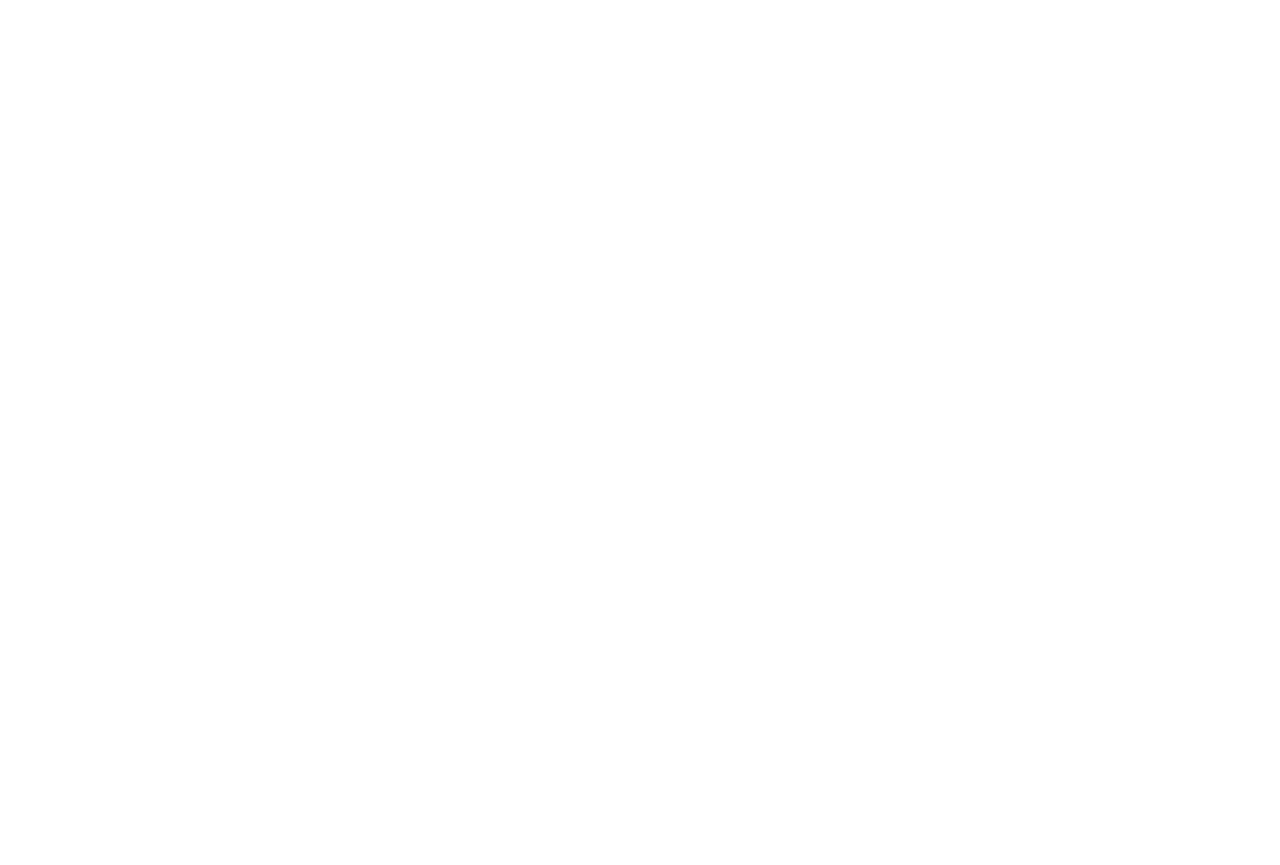
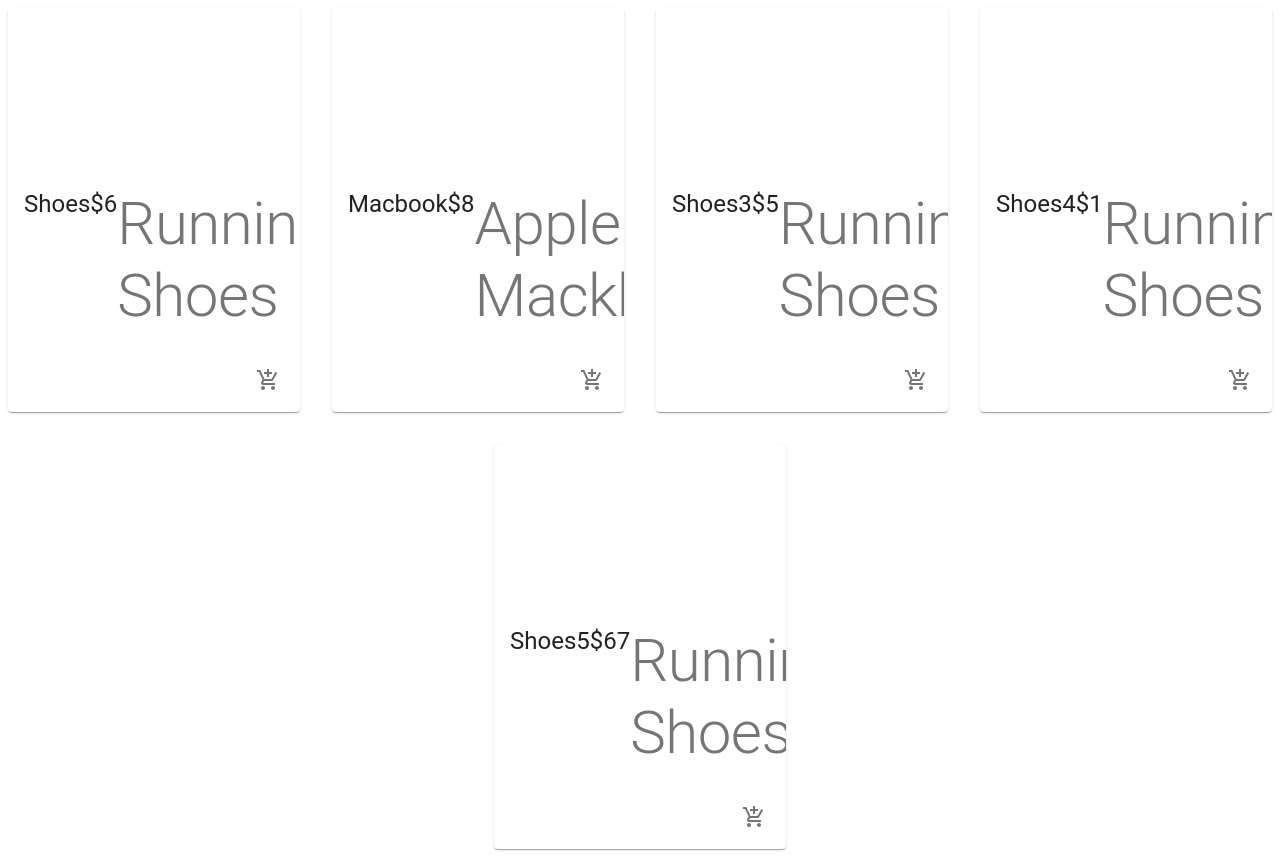
Before and after one commit to mrsuber/Ecomerce-web-project, a React (Create React App) app in the folder frontend/: page / in a window 1280 px wide. Before the commit the page ends 800 px from the top, so only its background shows below. Built offline with nearby package versions, Linux system fonts and the light colour scheme.

Commit message:
the product page is returning products

```diff
--- a/frontend/src/App.js
+++ b/frontend/src/App.js
@@ -1,9 +1,9 @@
 import "./styles/App.css"
-
+import Products from "./components/products/Products"
 function App(){
   return(
       <div>
-
+          <Products/>
       </div>
 
   )
--- /dev/null
+++ b/frontend/src/components/products/Products.jsx
@@ -0,0 +1,29 @@
+import React from 'react'
+import {Grid} from "@material-ui/core"
+import Product from './product/Product'
+
+const products=[
+  {id:1,name:"Shoes",description:"Running Shoes",price:"$6"},
+  {id:2,name:"Macbook",description:"Apple Mackbook",price:"$8"},
+  {id:3,name:"Shoes3",description:"Running Shoes",price:"$5"},
+  {id:4,name:"Shoes4",description:"Running Shoes",price:"$1"},
+  {id:5,name:"Shoes5",description:"Running Shoes",price:"$67"},
+]
+
+const Products=()=>{
+  return(
+    <main>
+      <Grid container justify="center" spacing={4}>
+        {products.map((product)=>(
+          <Grid item key={product.id} xs={12} xm={6} md={4} lg={3}>
+            <Product product={product} />
+          </Grid>
+        ) )}
+      </Grid>
+
+    </main>
+  )
+
+}
+
+export default Products
--- /dev/null
+++ b/frontend/src/components/products/product/Product.jsx
@@ -0,0 +1,34 @@
+import React from 'react'
+import {Card,CardMedia,CardContent,CardActions,Typography,IconButton} from '@material-ui/core';
+import {AddShoppingCart} from '@material-ui/icons'
+import useStyles from './styles'
+
+const Product =({product}) =>{
+  const classes=useStyles()
+  return(
+    <Card className={classes.root}>
+      <CardMedia className={classes.media} image='' title={product.name} />
+      <CardContent>
+        <div className={classes.cardContent}>
+            <Typography variant='h5' gutterButtom>
+                {product.name}
+            </Typography>
+
+            <Typography variant='h5' >
+                {product.price}
+            </Typography>
+            <Typography variant='h2' color="textSecondary">
+                {product.description}
+            </Typography>
+        </div>
+      </CardContent>
+      <CardActions disableSpacing  className={classes.cardActions}>
+        <IconButton aria-label="Add to Cart">
+            <AddShoppingCart />
+        </IconButton>
+      </CardActions>
+    </Card>
+  )
+}
+
+export default Product
--- /dev/null
+++ b/frontend/src/components/products/product/styles.js
@@ -0,0 +1,21 @@
+import {makeStyles} from "@material-ui/core/styles"
+
+
+export default makeStyles(()=>({
+
+  root:{
+    maxWidth:'100%',
+  },
+  media:{
+    height:0,
+    paddingTop:'56.25%',
+  },
+  cardActions:{
+    display:'flex',
+    justifyContent:'flex-end',
+  },
+  cardContent:{
+    display:'flex',
+      justifyContent:'space-between',
+  },
+}))
```
